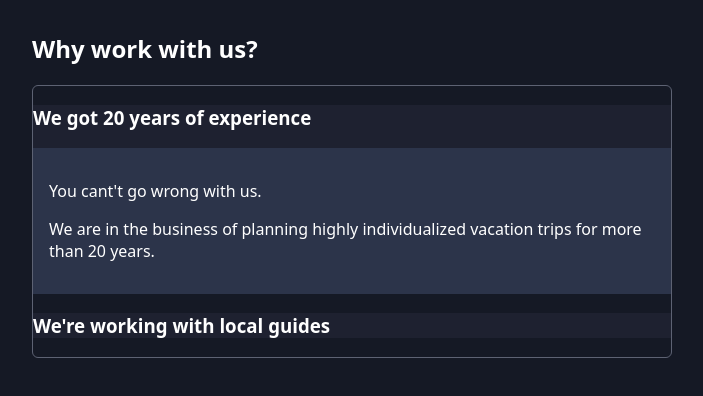
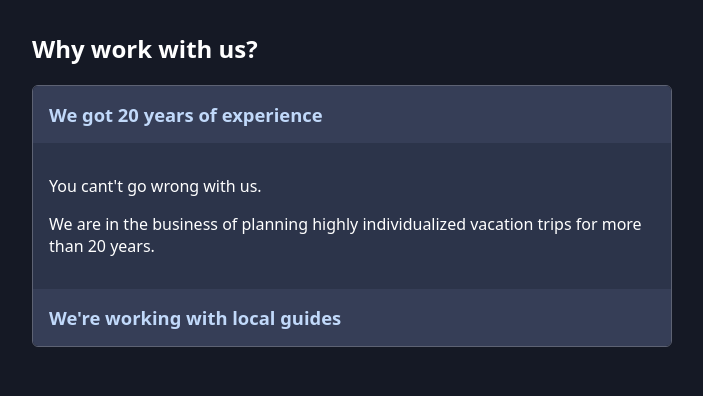
Before and after one commit to jeerawut97/react-patterns, a React (Vite) app: page / in a window 1280 px wide. Both pictures are taken after a click on the element "We got 20 years of experience". Shown: the top 396 px of the page, without its empty margins (288-991 px from the left). Built offline with nearby package versions, Linux system fonts and the light colour scheme.

Commit message:
Grouping Compound Components & Reusability & Configurability

```diff
--- a/src/App.jsx
+++ b/src/App.jsx
@@ -1,23 +1,29 @@
 import Accordion from "./components/Accordion";
-import AccordionItem from "./components/AccordionItem";
 
 function App() {
   return <main>
     <section>
       <h2>Why work with us?</h2>
       <Accordion className="accordion">
-        <AccordionItem id="experience" className="accordion-item" title="We got 20 years of experience">
+        <Accordion.Item className="accordion-item">
+          <Accordion.Title id="experience" className="accordion-item-title">We got 20 years of experience</Accordion.Title>
+          <Accordion.Content id="experience" className="accordion-item-content">
             <article>
               <p>You cant&apos;t go wrong with us.</p>
               <p>We are in the business of planning highly individualized vacation trips for more than 20 years.</p>
             </article>
-        </AccordionItem>
-        <AccordionItem id="local-guides" className="accordion-item" title="We're working with local guides">
+          </Accordion.Content>
+        </Accordion.Item>
+
+        <Accordion.Item className="accordion-item">
+          <Accordion.Title id="local-guides" className="accordion-item-title">We're working with local guides</Accordion.Title>
+          <Accordion.Content id="local-guides" className="accordion-item-content">
             <article>
               <p>We are not doing this along from our office.</p>
               <p>Instead, we are working with local guides to ensure a safe and pleasant vacation.</p>
             </article>
-        </AccordionItem>
+          </Accordion.Content>
+        </Accordion.Item>
       </Accordion>
     </section>
   </main>
--- a/src/components/Accordion.jsx
+++ b/src/components/Accordion.jsx
@@ -1,4 +1,7 @@
 import {createContext, useContext, useState} from 'react';
+import AccordionItem from './AccordionItem.jsx';
+import AccordionTitle from './AccordionTitle.jsx';
+import AccordionContent from './AccordionContent.jsx';
 
 const AccordionContext = createContext();
 
@@ -15,18 +18,13 @@
 export default function Accordion({children, className}) {
     const [openItemId, setOpenItemId] = useState();
 
-    function openItem(id) {
-        setOpenItemId(id);
-    }
-
-    function closeItem() {
-        setOpenItemId(null)
+    function toggleItem(id) {
+        setOpenItemId((prevId) => prevId === id? null: id)
     }
 
     const contextValue = {
         openItemId,
-        openItem,
-        closeItem,
+        toggleItem
     }
 
     return (
@@ -35,3 +33,7 @@
         </AccordionContext.Provider>
     );
 }
+
+Accordion.Item = AccordionItem;
+Accordion.Title = AccordionTitle;
+Accordion.Content = AccordionContent;
--- /dev/null
+++ b/src/components/AccordionContent.jsx
@@ -0,0 +1,9 @@
+import { useAccordionContext } from "./Accordion.jsx"
+
+export default function AccordionContent({id, className, children}) {
+    const {openItemId} = useAccordionContext();
+    const isOpen = openItemId === id;
+    return (
+        <div className={isOpen? `${className ?? ''} open`: `${className?? ''} close`}>{children}</div>
+    );
+}
--- a/src/components/AccordionItem.jsx
+++ b/src/components/AccordionItem.jsx
@@ -1,22 +1,7 @@
-import { useAccordionContext } from "./Accordion"
-
-export default function AccordionItem({id, className, title, children}) {
-    const {openItemId, openItem, closeItem} = useAccordionContext();
-
-    const isOpen = openItemId === id;
-
-    function handleClick() {
-        if (isOpen) {
-            closeItem()
-        } else {
-            openItem(id)
-        }
-    }
-
+export default function AccordionItem({className, children}) {
     return (
         <li className={className}>
-            <h3 onClick={handleClick}>{title}</h3>
-            <div className={isOpen? 'accordion-item-content open': 'accordion-item-content'}>{children}</div>
+            {children}
         </li>
     );
 }
--- /dev/null
+++ b/src/components/AccordionTitle.jsx
@@ -0,0 +1,6 @@
+import { useAccordionContext } from "./Accordion";
+
+export default function AccordionTitle({id, className, children}) {
+    const {toggleItem} = useAccordionContext();
+    return <h3 className={className} onClick={() => toggleItem(id)}>{children}</h3>;
+}
--- a/src/index.css
+++ b/src/index.css
@@ -67,6 +67,10 @@
   background-color: #2c344a;
 }
 
+.close {
+  display: none;
+}
+
 .open {
   display: block;
 }
```
Lines whose indentation alone changed are shown as unchanged.
